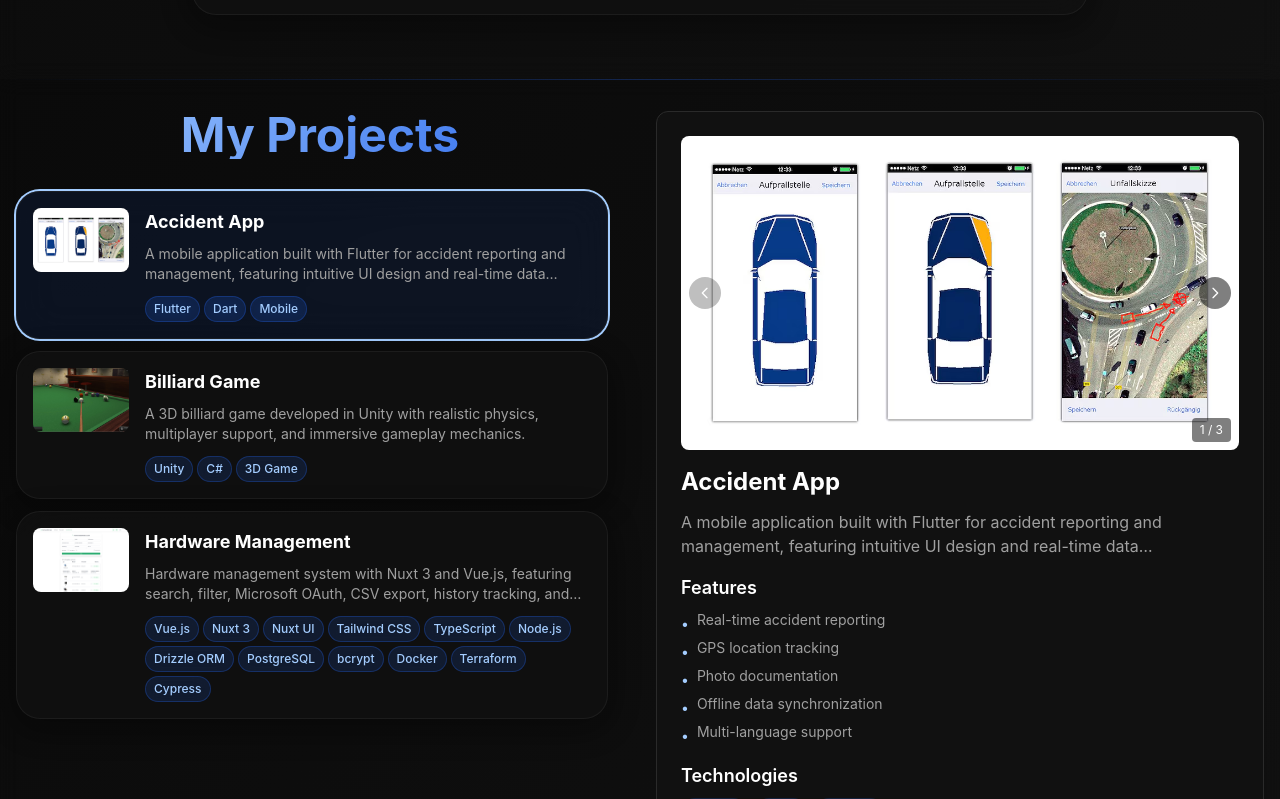
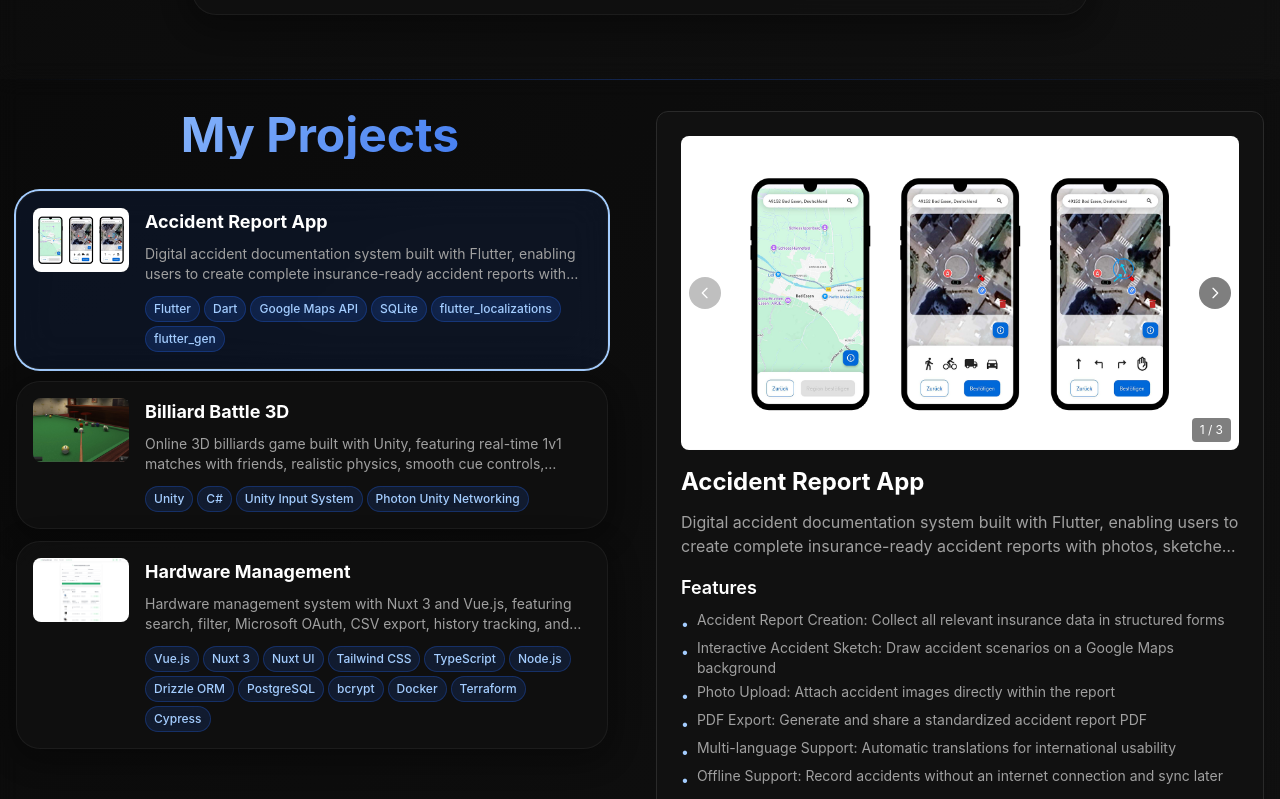
Before and after one commit to chrisnltr/portfolio, a Nuxt app: page / in a window 1280 px wide. Shown: the part 2401-3200 px from the top of the page. Built offline with nearby package versions, Linux system fonts and the light colour scheme.

Commit message:
refactor: update project details and enhance descriptions for clarity and engagement

```diff
--- a/app.vue
+++ b/app.vue
@@ -733,54 +733,56 @@ const mobileMenuOpen = ref(false);
 
 const projectData = ref([
   {
-    title: "Accident App",
+    title: "Accident Report App",
     description:
-      "A mobile application built with Flutter for accident reporting and management, featuring intuitive UI design and real-time data synchronization.",
+      "Digital accident documentation system built with Flutter, enabling users to create complete insurance-ready accident reports with photos, sketches, and map integration.",
     images: [
-      "/images/UnfallApp.png",
+      "/images/UnfallApp01.png",
       "/images/UnfallApp.png",
       "/images/UnfallApp.png",
     ],
     features: [
-      "Real-time accident reporting",
-      "GPS location tracking",
-      "Photo documentation",
-      "Offline data synchronization",
-      "Multi-language support",
+      "Accident Report Creation: Collect all relevant insurance data in structured forms",
+      "Interactive Accident Sketch: Draw accident scenarios on a Google Maps background",
+      "Photo Upload: Attach accident images directly within the report",
+      "PDF Export: Generate and share a standardized accident report PDF",
+      "Multi-language Support: Automatic translations for international usability",
+      "Offline Support: Record accidents without an internet connection and sync later",
     ],
-    technicalDetails: [
-      "State management with Provider",
-      "SQLite local database",
-      "REST API integration",
-      "Push notifications",
+    technologies: [
+      "Flutter",
+      "Dart",
+      "Google Maps API",
+      "SQLite",
+      "flutter_localizations",
+      "flutter_gen",
     ],
-    technologies: ["Flutter", "Dart", "Mobile"],
     demoButton: "View Demo",
   },
   {
-    title: "Billiard Game",
+    title: "Billiard Battle 3D",
     description:
-      "A 3D billiard game developed in Unity with realistic physics, multiplayer support, and immersive gameplay mechanics.",
+      "Online 3D billiards game built with Unity, featuring real-time 1v1 matches with friends, realistic physics, smooth cue controls, private rooms, and a clean, responsive UI.",
     images: [
       "/images/BilliardGame.png",
       "/images/BilliardGame.png",
       "/images/BilliardGame.png",
     ],
     features: [
-      "Realistic 3D physics simulation",
-      "Multiplayer support (local & online)",
-      "Multiple game modes",
-      "Customizable table designs",
-      "Tournament system",
+      "Online 1v1 Matches: Challenge friends via invite codes or quick join",
+      "Realistic Physics: Accurate ball collisions, spin/English, cushions, and powerful breaks",
+      "Cue Controls & Aiming: Aim line, spin selector, and variable shot power",
+      "Private Rooms: Create and share room codes for frictionless friend matches",
+      "Rules & Timers: Standard pool rules (8-Ball/9-Ball) with optional shot timer and fouls",
+      "Custom Themes: Table/cue customization and AI-generated menu backgrounds",
+      "Cross-Platform Ready: Keyboard/mouse and gamepad support; scalable UI",
     ],
-    technicalDetails: [
-      "Unity 3D engine",
-      "C# scripting",
-      "Photon networking",
-      "Advanced physics calculations",
+    technologies: [
+      "Unity",
+      "C#",
+      "Unity Input System",
+      "Photon Unity Networking",
     ],
-    technologies: ["Unity", "C#", "3D Game"],
-    demoButton: "Play Demo",
   },
   {
     title: "Hardware Management",
@@ -798,11 +800,6 @@ const projectData = ref([
       "Microsoft OAuth Integration: Single Sign-On via Microsoft Azure AD",
       "CSV Export: Complete export of all hardware data",
       "Hardware History: Track changes to hardware data sheets",
-    ],
-    technicalDetails: [
-      "Frontend: Nuxt 3, Nuxt UI components, TypeScript, responsive design",
-      "Backend: Nuxt Server API, Drizzle ORM, PostgreSQL, session management",
-      "Infrastructure: Docker, AWS S3, Cypress testing, Terraform IaC",
     ],
     technologies: [
       "Vue.js",
@@ -822,7 +819,6 @@ const projectData = ref([
 ]);
 
 const updateMousePosition = (e) => {
-  // Smooth cursor following with requestAnimationFrame
   requestAnimationFrame(() => {
     mousePosition.value = {
       x: e.clientX,
```
Also changed, not shown: public/images/UnfallApp01.png (added).
